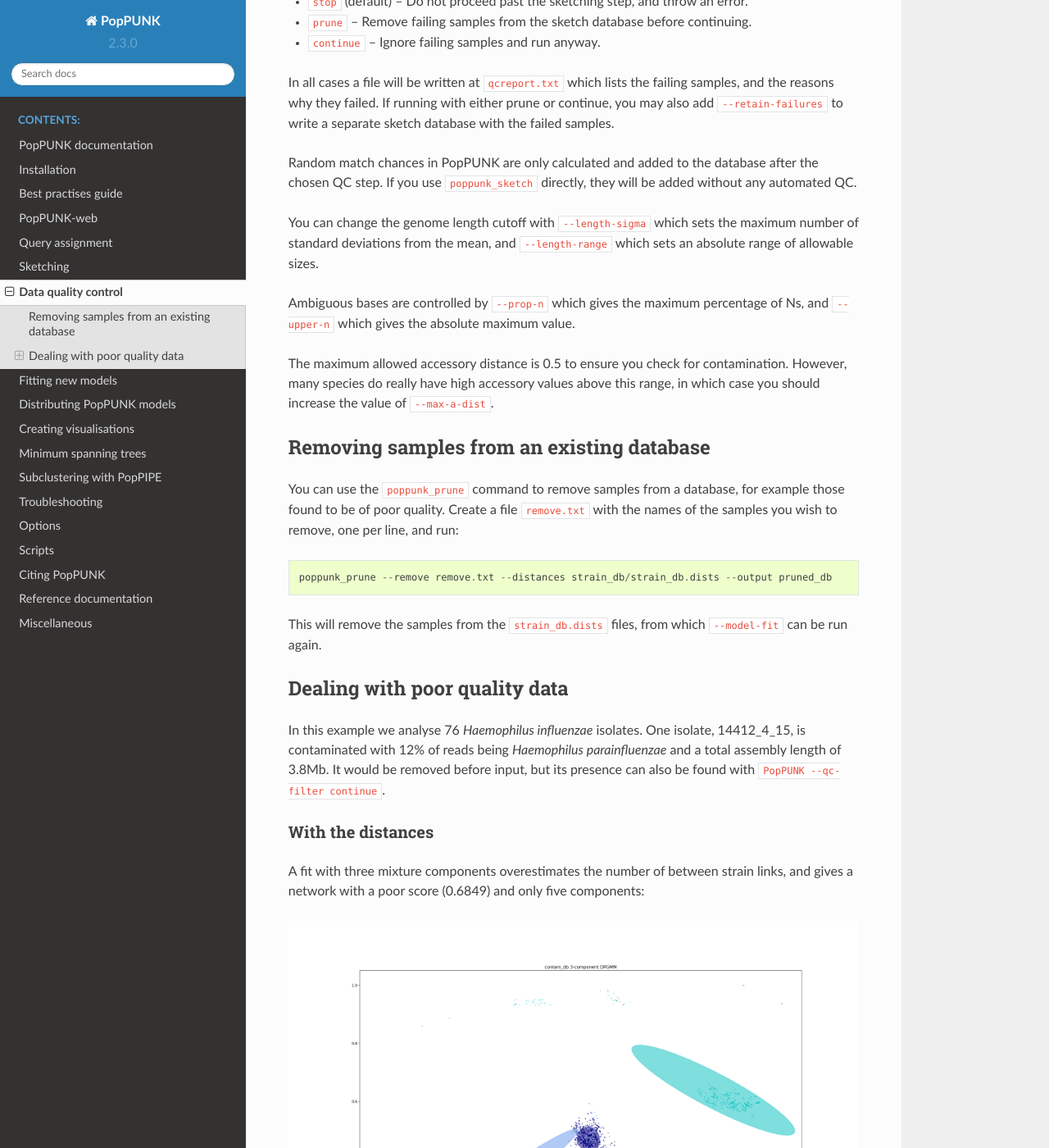
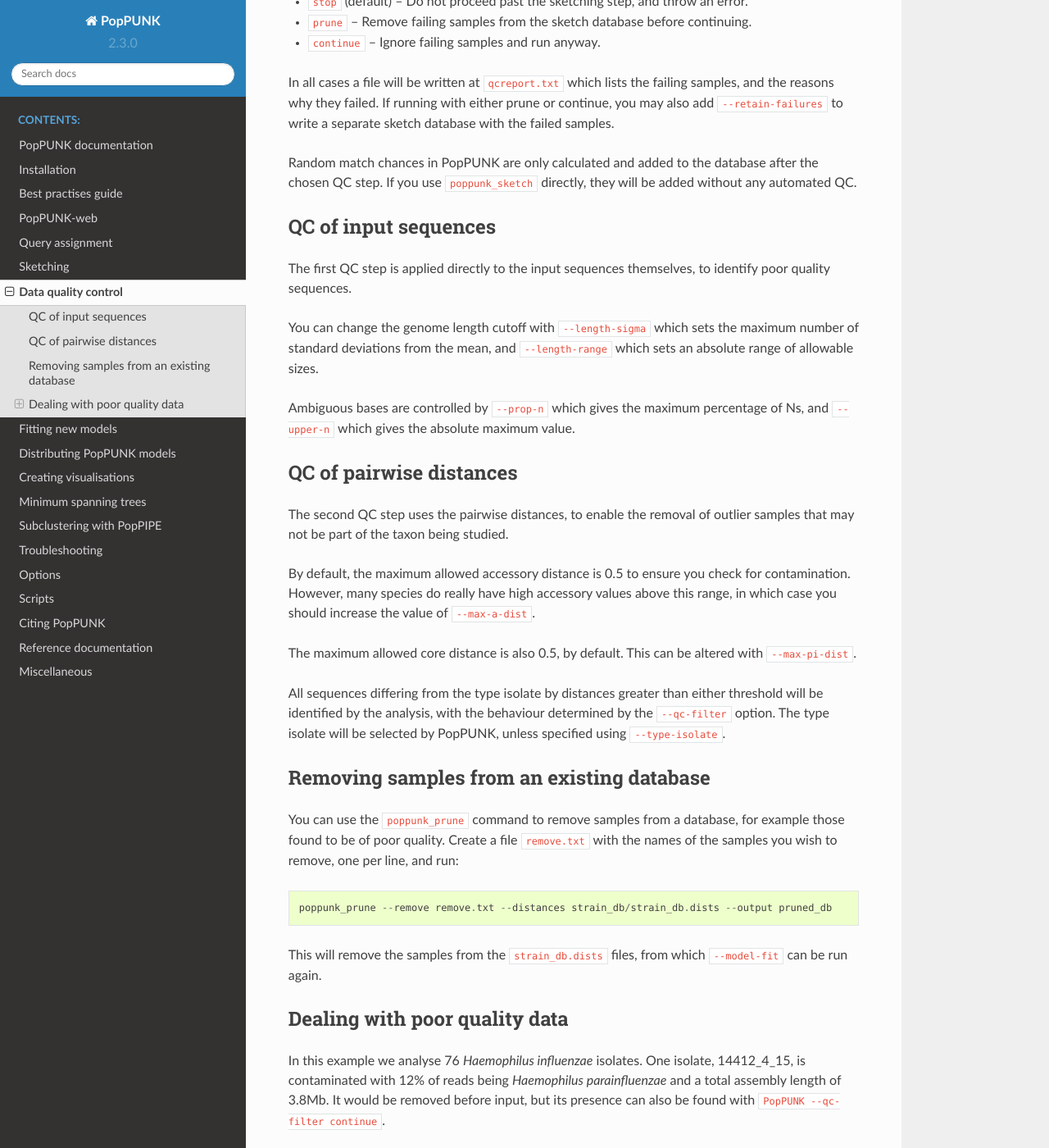
Before and after one commit to bacpop/PopPUNK, a Sphinx documentation site: the page built from docs/qc.rst, in a window 1280 px wide and 1400 px high, scrolled down 461 px. Shown: the whole window at 82% size. Built offline with Sphinx 7.4.7 and the Read the Docs theme 2.0.0, drawn with Linux system fonts in a browser that asks for light colours.

Commit message:
Update QC options

```diff
--- a/docs/qc.rst
+++ b/docs/qc.rst
@@ -23,6 +23,11 @@ to write a separate sketch database with the failed samples.
 Random match chances in PopPUNK are only calculated and added to the database after the chosen
 QC step. If you use ``poppunk_sketch`` directly, they will be added without any automated QC.
 
+QC of input sequences
+---------------------
+The first QC step is applied directly to the input sequences themselves, to identify poor
+quality sequences.
+
 You can change the genome length cutoff with ``--length-sigma`` which sets the maximum number
 of standard deviations from the mean, and ``--length-range`` which sets an absolute range of
 allowable sizes.
@@ -30,9 +35,20 @@ allowable sizes.
 Ambiguous bases are controlled by ``--prop-n`` which gives the maximum percentage of Ns,
 and ``--upper-n`` which gives the absolute maximum value.
 
-The maximum allowed accessory distance is 0.5 to ensure you check for contamination. However,
-many species do really have high accessory values above this range, in which case you
+QC of pairwise distances
+------------------------
+The second QC step uses the pairwise distances, to enable the removal of outlier samples
+that may not be part of the taxon being studied.
+
+By default, the maximum allowed accessory distance is 0.5 to ensure you check for contamination.
+However, many species do really have high accessory values above this range, in which case you
 should increase the value of ``--max-a-dist``.
+
+The maximum allowed core distance is also 0.5, by default. This can be altered with ``--max-pi-dist``.
+
+All sequences differing from the type isolate by distances greater than either threshold will be
+identified by the analysis, with the behaviour determined by the ``--qc-filter`` option. The type
+isolate will be selected by PopPUNK, unless specified using ``--type-isolate``.
 
 Removing samples from an existing database
 ------------------------------------------
```
